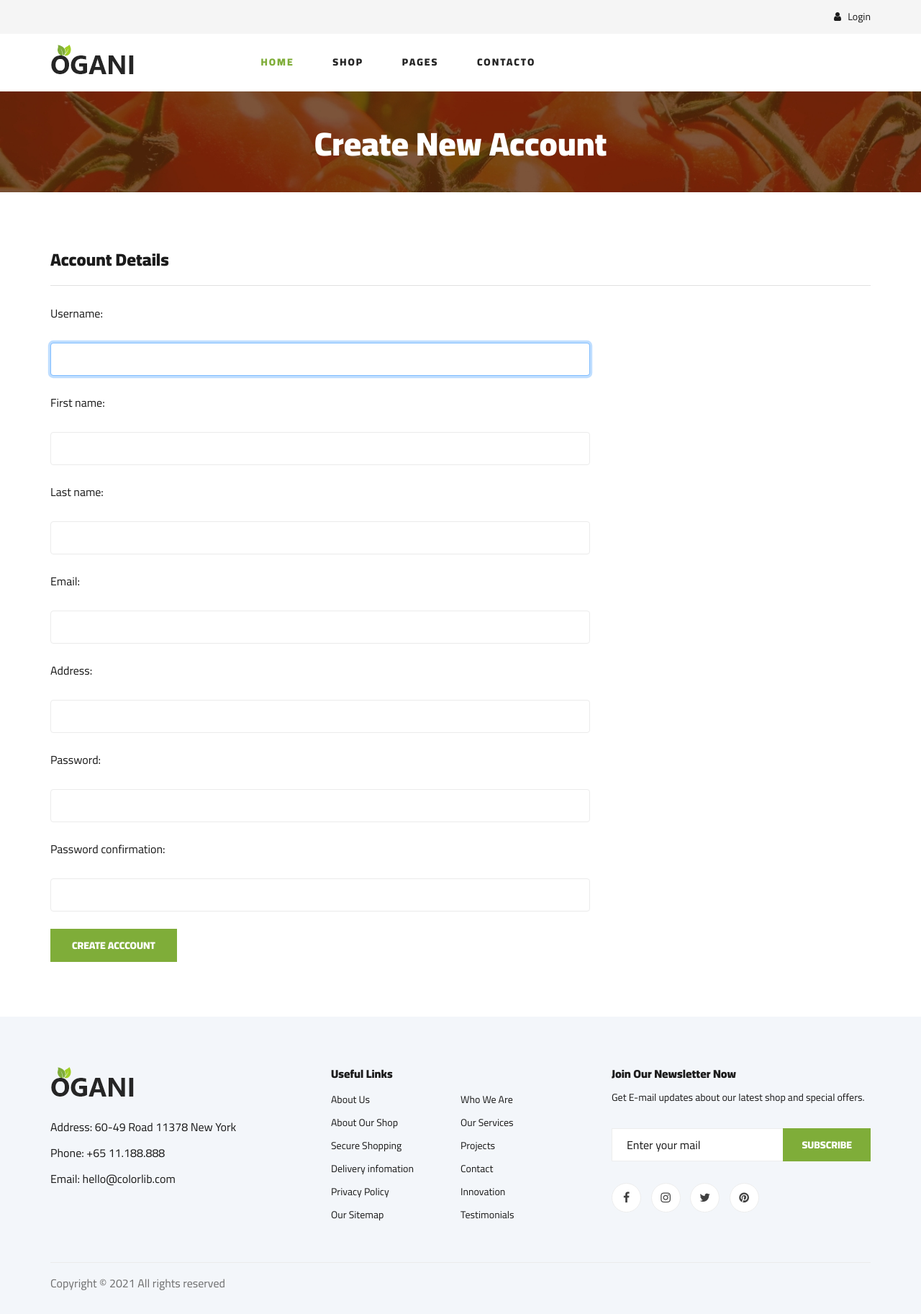
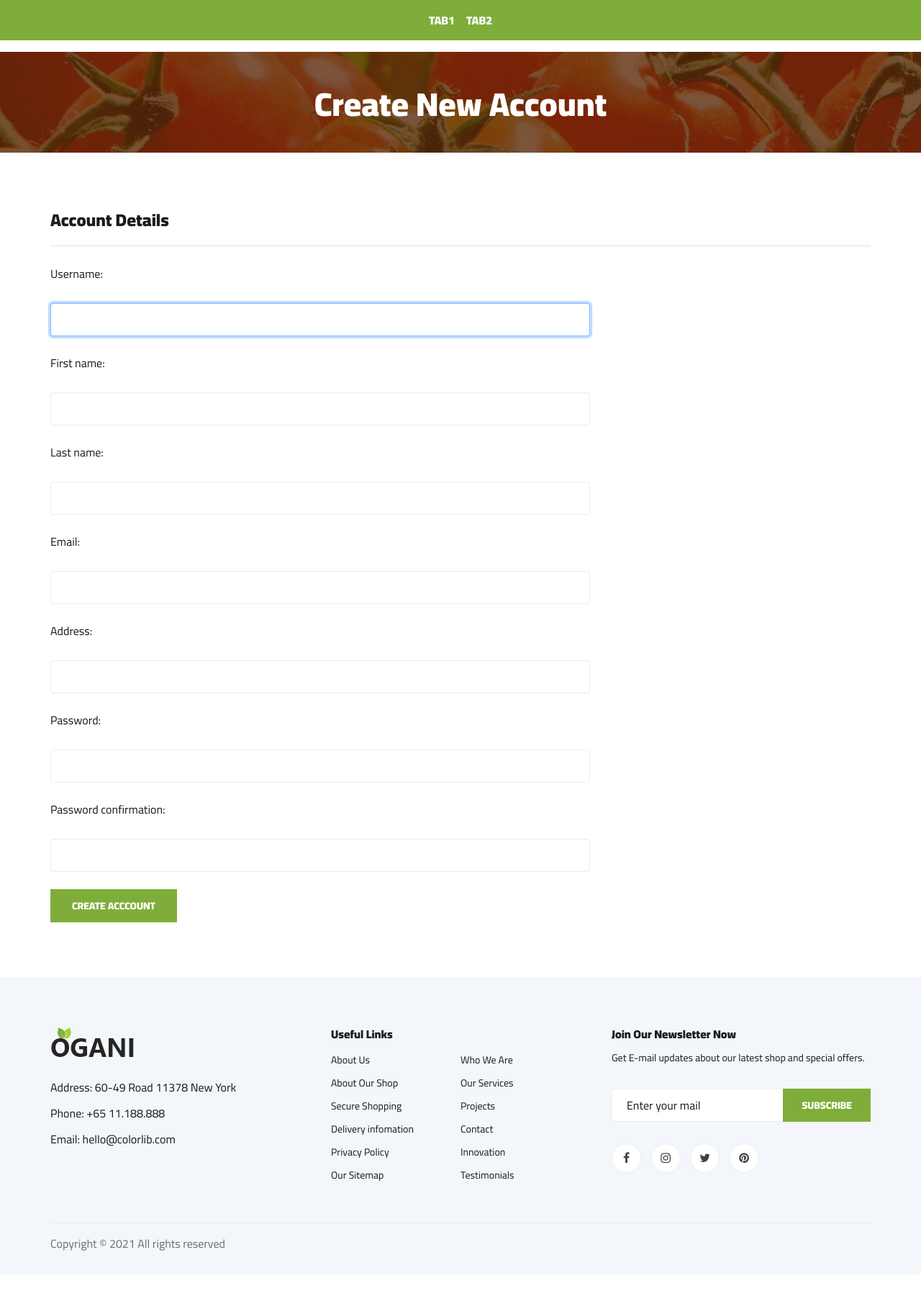
Before and after one commit to l-sousa/project1-tpw, a Django app: page /createaccount/ in a window 1280 px wide. Shown: the whole page at 72% size. After the commit the page ends 1737 px from the top, so only its background shows below. Run offline with Django 3.2, Linux system fonts and the light colour scheme; some libraries are stand-ins or nearby versions.

Commit message:
showing all products; sidebar fixed position; navbar fixed position;

```diff
--- a/webproj/app/static/css/index.css
+++ b/webproj/app/static/css/index.css
@@ -1,4 +1,12 @@
 .categories {
+    position: fixed;
+}
+
+.all_products {
+
+}
+
+.header_nav {
 
 }
 
@@ -7,7 +15,9 @@
     flex-direction: column;
     justify-content: center;
     padding: 2%;
-    margin:1%
+    margin: 1%;
+    margin-top: 0%;
+    margin-bottom: 7%;
 }
 
 .product_container span {
@@ -20,3 +30,33 @@
 .product_info {
 
 }
+
+.all_categories {
+    background: #7fad39;
+    position: relative;
+    padding: 10px 25px 10px 40px;
+    cursor: pointer;
+}
+
+.all_categories span {
+    font-size: 18px;
+    font-weight: 700;
+    color: #ffffff;
+
+}
+
+nav {
+    margin-bottom: 2%;
+    background-color: #7fad39;
+}
+
+nav a {
+    color: white !important;
+    font-weight: bold;
+
+}
+
+.navbar {
+    display: flex;
+    justify-content: space-around;
+}
--- a/webproj/app/templates/layout.html
+++ b/webproj/app/templates/layout.html
@@ -31,56 +31,9 @@
 </div>
 
 <!-- Header Section Begin -->
-<header class="header">
-    <div class="header__top">
-        <div class="container">
-            <div class="row">
-                <div class="col-lg-6 col-md-6">
-                    <div class="header__top__left">
-                        <ul>
-                        </ul>
-                    </div>
-                </div>
-                <div class="col-lg-6 col-md-6">
-                    <div class="header__top__right">
-                        {% include "loginpartial.html" %}
-
-                    </div>
-                </div>
-            </div>
-        </div>
-    </div>
-    <div class="container">
-        <div class="row">
-            <div class="col-lg-3">
-                <div class="header__logo">
-                    <a href="./index.html"><img src="{% static "img/logo.png" %}" alt=""></a>
-                </div>
-            </div>
-            <div class="col-lg-6">
-                <nav class="header__menu">
-                    <ul>
-                        <li class="active"><a href="./index.html">Home</a></li>
-                        <li><a href="./shop-grid.html">Shop</a></li>
-                        <li><a href="#">Pages</a>
-                            <ul class="header__menu__dropdown">
-                                <li><a href="./shop-details.html">Shop Details</a></li>
-                                <li><a href="./shoping-cart.html">Shoping Cart</a></li>
-                                <li><a href="./checkout.html">Check Out</a></li>
-                                <li><a href="./blog-details.html">Blog Details</a></li>
-                            </ul>
-                        </li>
-                        <li><a href="./contact.html">Contacto</a></li>
-                    </ul>
-                </nav>
-            </div>
-        </div>
-        <div class="humberger__open">
-            <div class="humberger__open">
-                <i class="fa fa-bars"></i>
-            </div>
-        </div>
-</header>
+{% include "navbar.html" %}
+{% block navbar %}
+{% endblock %}
 <!-- Header Section End -->
 
 
--- /dev/null
+++ b/webproj/app/templates/navbar.html
@@ -0,0 +1,15 @@
+{% block navbar %}
+    <nav class="navbar navbar-expand-lg navbar-light fixed-top">
+        <div id="navbarSupportedContent">
+            <ul class="navbar-nav mr-auto">
+                <li class="nav-item">
+                    <a class="nav-link" href="">TAB1</a>
+                </li>
+                <li class="nav-item">
+                    <a class="nav-link" href="#">TAB2</a>
+                </li>
+            </ul>
+        </div>
+    </nav>
+    <br><br><br>
+{% endblock %}
--- a/webproj/app/views.py
+++ b/webproj/app/views.py
@@ -3,6 +3,7 @@ from django.http import Http404, HttpResponseRedirect
 
 from app.models import *
 from app.forms import *
+
 
 # Create your views here.
 
@@ -15,7 +16,11 @@ def indexView(request):
             categories.append(cat)
         data['categories'] = categories
 
+        data['products'] = Product.objects.all()
+        data['products_length'] = range(len(data['products']))
+
     return render(request, 'index.html', data)
+
 
 # Create new user account
 def createAccountView(request):
```
Also changed, not shown: webproj/app/templates/index.html (+27 -26 lines), webproj/app/templatetags/extra_filters.py (added, +43 -0 lines), webproj/app/models.py (line endings or trailing spaces).
